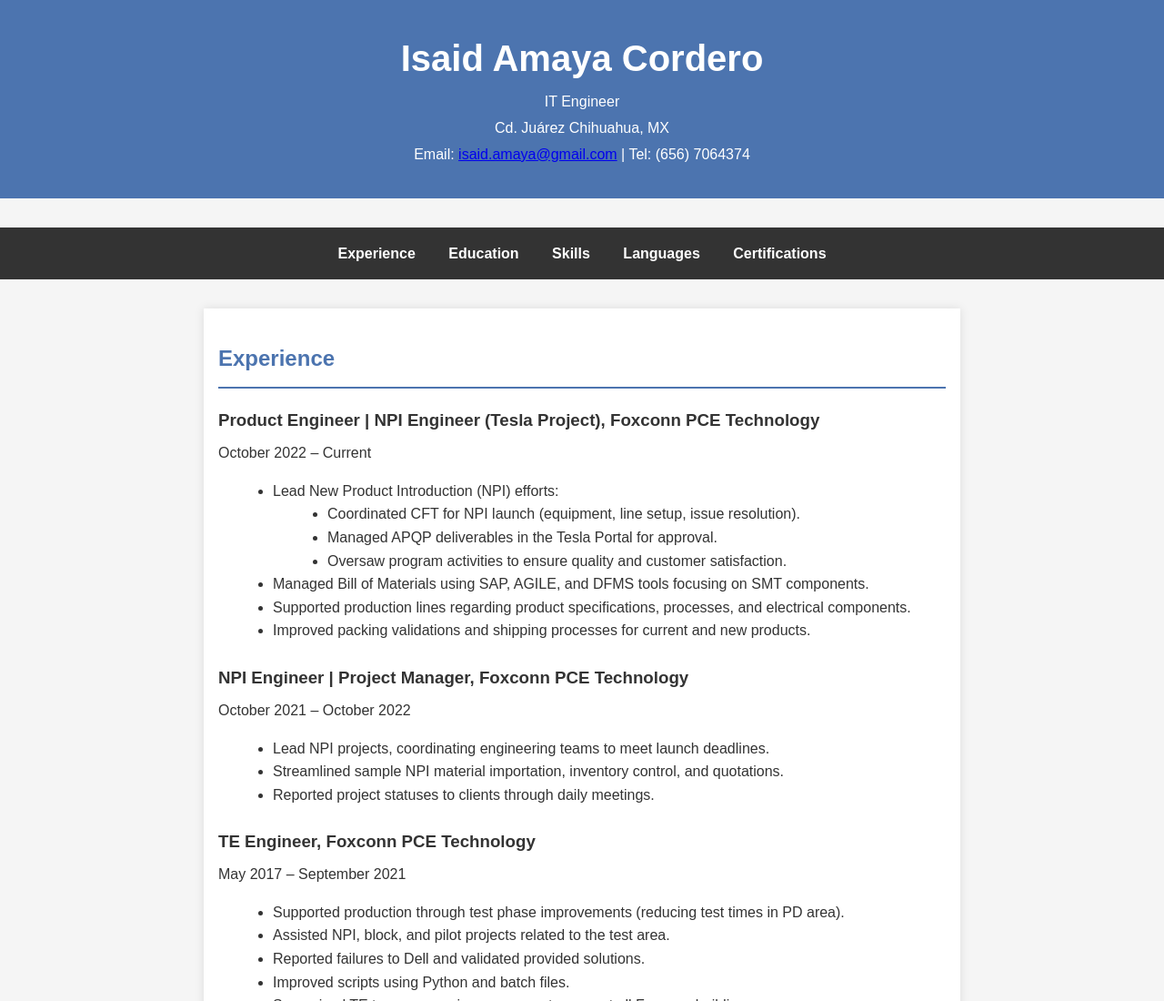
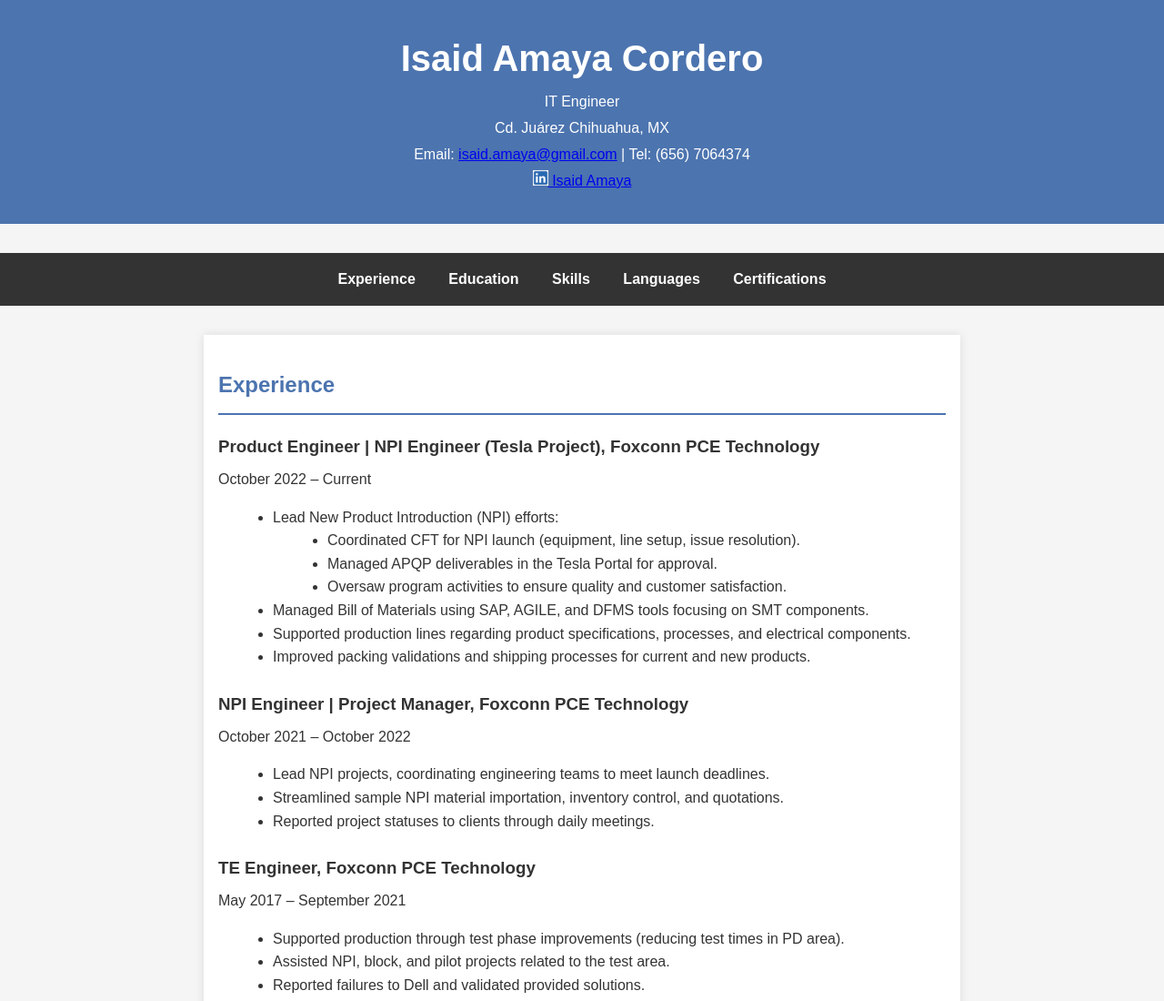
Before and after one commit to RiderDeck-8/cv, a plain HTML site: page index.html in a window 1280 px wide. Shown: the top 1100 px of the page at 91% size. Drawn offline with Linux system fonts and the light colour scheme.

Commit message:
Update index.html

```diff
--- a/index.html
+++ b/index.html
@@ -12,6 +12,8 @@
         <p>IT Engineer</p>
         <p>Cd. Juárez Chihuahua, MX</p>
         <p>Email: <a href="mailto:isaid.amaya@gmail.com">isaid.amaya@gmail.com</a> | Tel: (656) 7064374</p>
+        <p><a href="https://www.linkedin.com/in/isaid-amaya-cordero/" target="_blank">
+            <img src="in2.png" alt="LinkedIn" class="linkedin-icon" style="width: 17px; height: auto;"> Isaid Amaya</a></p>
     </header>
 
     <nav>
```
